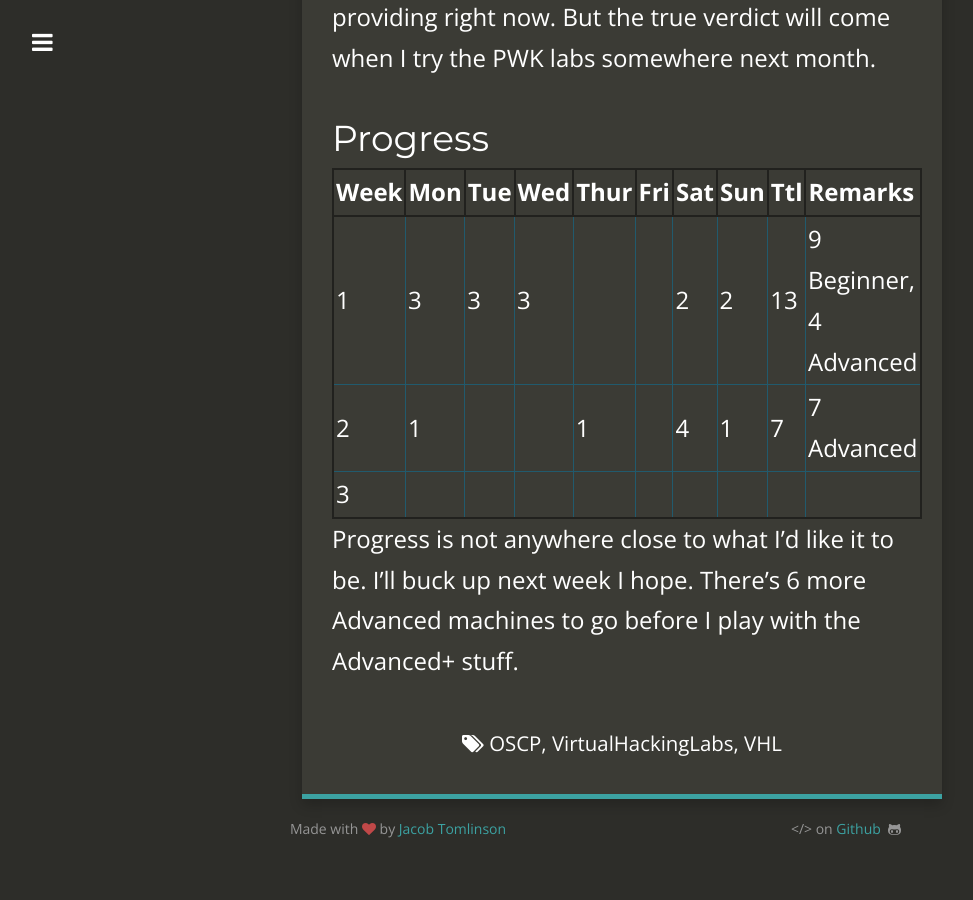
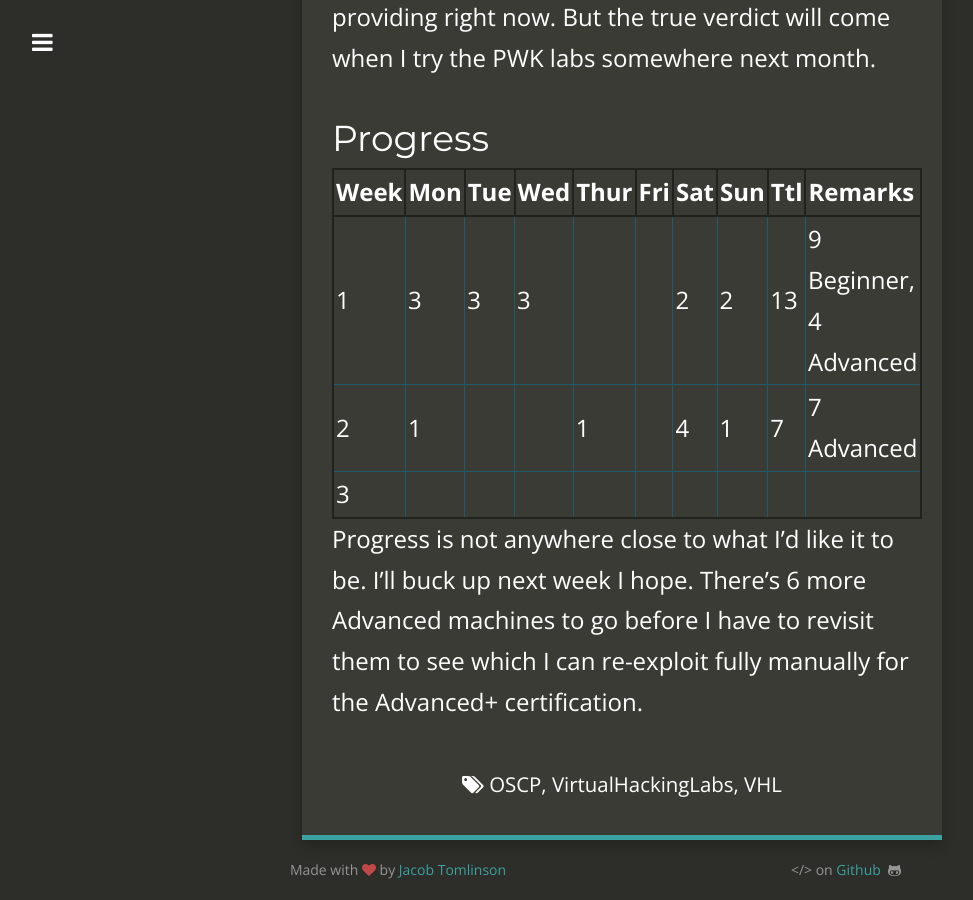
Before and after one commit to Dreamscent/Dreamscent.github.io, a Jekyll site: the page built from _posts/2019-09-22-VHL-Week-2.md, in a window 1280 px wide and 900 px high, scrolled down 1647 px. Shown: the whole window, without its empty margins (18-991 px from the left). Built offline with Jekyll 4.4.1, drawn with Linux system fonts in a browser that asks for light colours; nearby versions of some CDN libraries; before the commit the page ends 2506 px from its top, so only the background shows below that.

Commit message:
Update 2019-09-22-VHL-Week-2.md

```diff
--- a/_posts/2019-09-22-VHL-Week-2.md
+++ b/_posts/2019-09-22-VHL-Week-2.md
@@ -36,4 +36,5 @@ I'm somewhat satisfied with the experience VHL is providing right now. But the t
 | 2    | 1    |      |      | 1    |      | 4    | 1    | 7    | 7 Advanced             |
 | 3    |      |      |      |      |      |      |      |      |                        |
 
-Progress is not anywhere close to what I'd like it to be. I'll buck up next week I hope. There's 6 more Advanced machines to go before I play with the Advanced+ stuff.
+
+Progress is not anywhere close to what I'd like it to be. I'll buck up next week I hope. There's 6 more Advanced machines to go before I have to revisit them to see which I can re-exploit fully manually for the Advanced+ certification.
```
